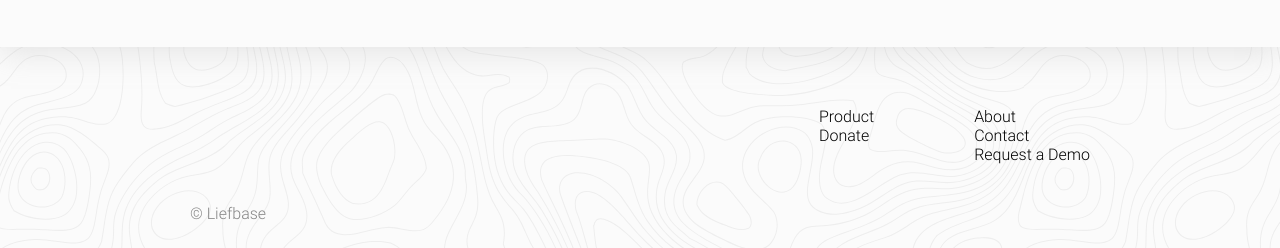
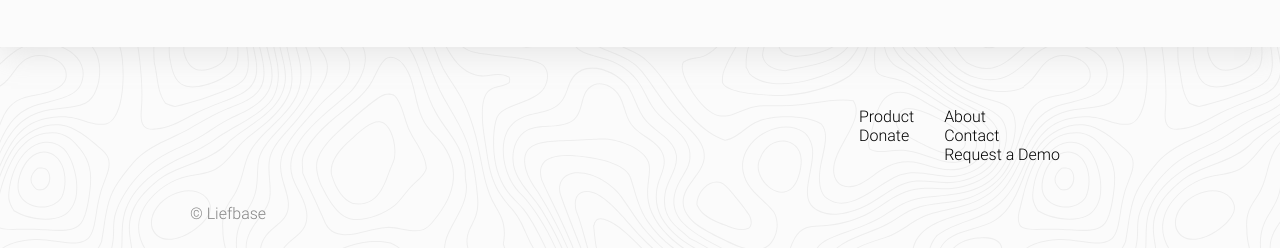
Before and after one commit to ProgrammingJoe/Liefbase-Static-Site, a Flask app: page / in a window 1280 px wide. Shown: the part 2212-2460 px from the top of the page. Run offline with Flask 2, Linux system fonts and the light colour scheme; some libraries are stand-ins or nearby versions.

Commit message:
Adjust footer padding

```diff
--- a/static_site/static/css/main.css
+++ b/static_site/static/css/main.css
@@ -215,11 +215,11 @@ a:hover {
 }
 .footer-link-column {
   display: inline-block;
-  padding: 0 50px;
+  padding: 0 30px;
   vertical-align: top;
 }
 .footer-link-column:last-child {
-  padding: 0 0 0 50px;
+  padding: 0 30px 0 0;
 }
 .footer-link {
   display: block;
```
